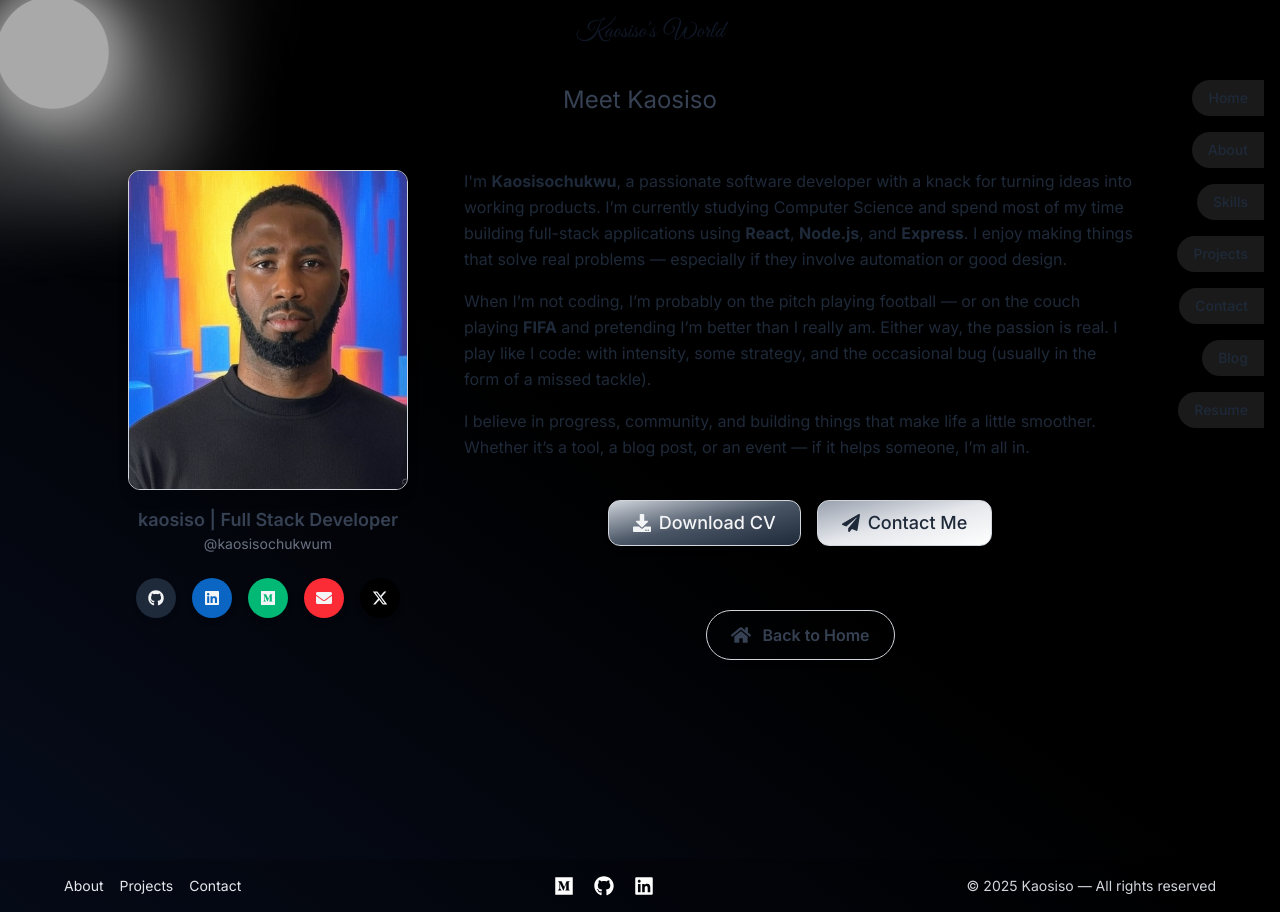
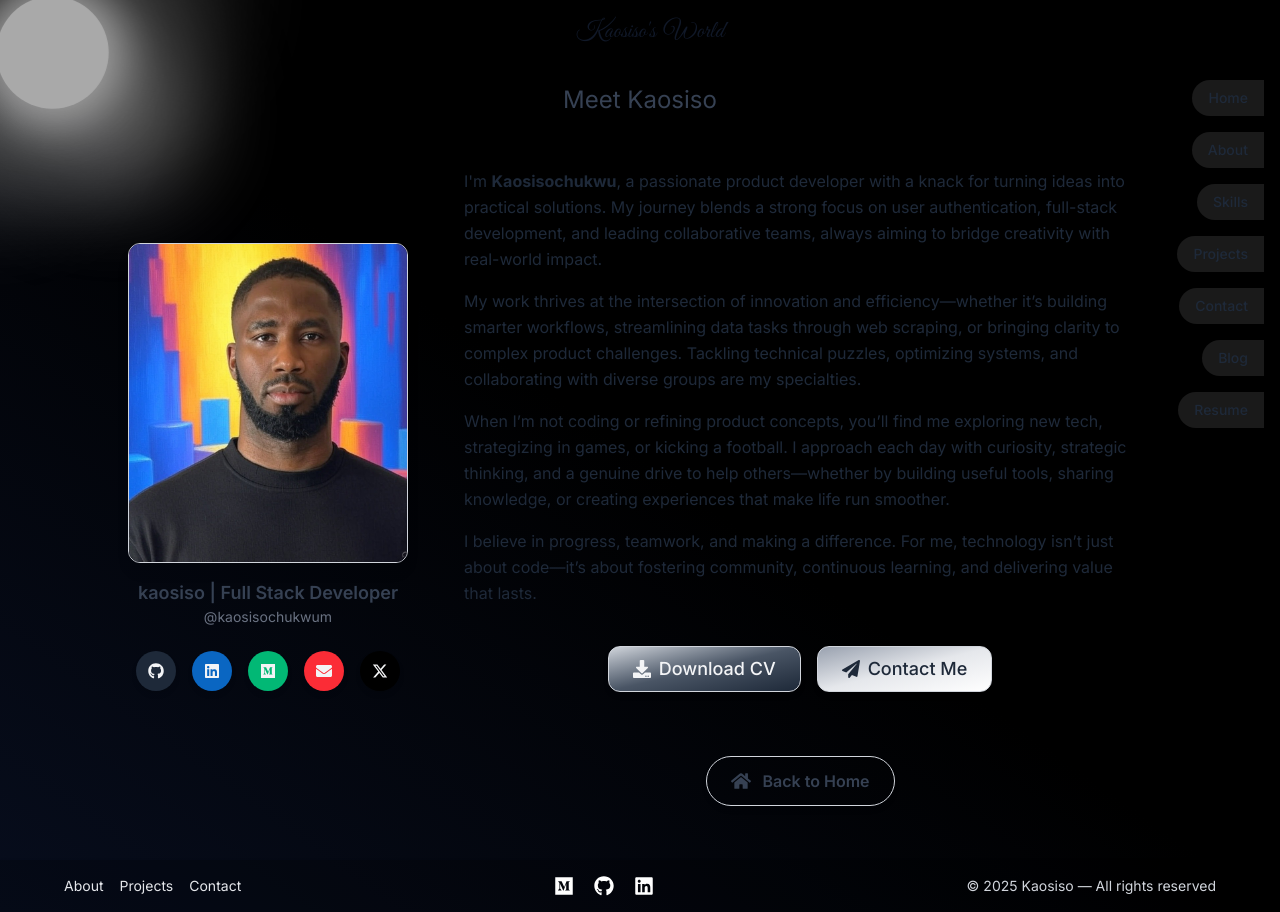
Before and after one commit to kaosiso/kaosiso, a React (Vite) app: page /about in a window 1280 px wide. Built offline with nearby package versions, Linux system fonts and the light colour scheme; a web font is replaced by a local one.

Commit message:
fixed a broken link

```diff
--- a/package.json
+++ b/package.json
@@ -17,6 +17,7 @@
     "react": "^19.1.0",
     "react-dom": "^19.1.0",
     "react-icons": "^5.5.0",
+    "react-responsive": "^10.0.1",
     "react-router-dom": "^7.6.3",
     "tailwindcss": "^4.1.11"
   },
--- a/src/components/AboutText.jsx
+++ b/src/components/AboutText.jsx
@@ -10,27 +10,33 @@ const AboutText = () => {
       className="max-w-3xl mx-auto mt-10 text-base leading-relaxed text-gray-800 px-4"
     >
       <p className="mb-4">
-        I'm <strong>Kaosisochukwu</strong>, a passionate
-        software developer with a knack for turning ideas into working products.
-        I’m currently studying Computer Science and spend most of my time
-        building full-stack applications using <strong>React</strong>,{" "}
-        <strong>Node.js</strong>, and <strong>Express</strong>. I enjoy making
-        things that solve real problems — especially if they involve automation
-        or good design.
+        I'm <strong>Kaosisochukwu</strong>, a passionate product developer with
+        a knack for turning ideas into practical solutions. My journey blends a
+        strong focus on user authentication, full-stack development, and leading
+        collaborative teams, always aiming to bridge creativity with real-world
+        impact.
       </p>
 
       <p className="mb-4">
-        When I’m not coding, I’m probably on the pitch playing football — or on
-        the couch playing <strong>FIFA</strong> and pretending I’m better than I
-        really am. Either way, the passion is real. I play like I code: with
-        intensity, some strategy, and the occasional bug (usually in the form of
-        a missed tackle).
+        My work thrives at the intersection of innovation and efficiency—whether
+        it’s building smarter workflows, streamlining data tasks through web
+        scraping, or bringing clarity to complex product challenges. Tackling
+        technical puzzles, optimizing systems, and collaborating with diverse
+        groups are my specialties.
+      </p>
+
+      <p className="mb-4">
+        When I’m not coding or refining product concepts, you’ll find me
+        exploring new tech, strategizing in games, or kicking a football. I
+        approach each day with curiosity, strategic thinking, and a genuine
+        drive to help others—whether by building useful tools, sharing
+        knowledge, or creating experiences that make life run smoother.
       </p>
 
       <p>
-        I believe in progress, community, and building things that make life a
-        little smoother. Whether it’s a tool, a blog post, or an event — if it
-        helps someone, I’m all in.
+        I believe in progress, teamwork, and making a difference. For me,
+        technology isn’t just about code—it’s about fostering community,
+        continuous learning, and delivering value that lasts.
       </p>
     </motion.div>
   );
--- a/src/components/ProjectCard.jsx
+++ b/src/components/ProjectCard.jsx
@@ -1,4 +1,5 @@
 import React, { useState, useEffect } from "react";
+import { useMediaQuery } from "react-responsive";
 
 const useTypewriter = (text, speed = 50, active) => {
   const [displayedText, setDisplayedText] = useState("");
@@ -24,6 +25,8 @@ const useTypewriter = (text, speed = 50, active) => {
 
 const ProjectCard = ({ project }) => {
   const [isHovered, setIsHovered] = useState(false);
+  // Detect if device is phone (below 640px)
+  const isPhone = useMediaQuery({ maxWidth: 639 });
 
   // Typing effect only active on description when hovered
   const typedDescription = useTypewriter(
@@ -32,12 +35,17 @@ const ProjectCard = ({ project }) => {
     isHovered
   );
 
+  // Shared styles, adjusted by screen size:
+  const baseClass =
+    "relative rounded-lg overflow-hidden shadow-md border border-gray-300 bg-transparent cursor-pointer";
+  const phoneViewClass = "max-w-sm min-h-[300px]";
+  const laptopViewClass = "max-w-md min-h-[300px]";
+
   return (
     <div
-      className="relative max-w-sm rounded-lg overflow-hidden shadow-md border border-gray-300 bg-transparent cursor-pointer"
+      className={`${baseClass} ${isPhone ? phoneViewClass : laptopViewClass}`}
       onMouseEnter={() => setIsHovered(true)}
       onMouseLeave={() => setIsHovered(false)}
-      style={{ minHeight: "300px" }}
     >
       {/* Show "Show Details" normally when NOT hovered (no typing animation) */}
       {!isHovered && (
@@ -85,7 +93,7 @@ const ProjectCard = ({ project }) => {
                   rel="noopener noreferrer"
                   className="text-gray-800 text-sm bg-gray-300 px-2 py-1 border border-black rounded-2xl hover:bg-gray-800 hover:text-gray-200"
                 >
-                   Demo
+                  Demo
                 </a>
               )}
             </div>
--- a/src/components/TopLeftBox.jsx
+++ b/src/components/TopLeftBox.jsx
@@ -37,9 +37,9 @@ const TopLeftBox = ({ mouseOffset, navigate }) => {
         <img
           src={kaosiso}
           alt="Kaosiso"
-          className="w-full h-full object-cover opacity-30"
+          className="w-full h-full object-cover"
         />
-        <div className="absolute inset-0 bg-gradient-to-br from-[#FAFAFA] via-[#b9bbc0] to-[#5f646d] opacity-60" />
+        <div className="absolute inset-0 bg-gradient-to-br from-[#FAFAFA] via-[#b9bbc0] to-[#5f646d] " />
       </div>
 
       {/* Scrolling AboutText content */}
--- a/src/components/TopRightBox.jsx
+++ b/src/components/TopRightBox.jsx
@@ -17,7 +17,7 @@ const TopRightBox = ({ mouseOffset }) => {
         <img
           src={skill}
           alt="Skills background"
-          className="w-full h-full object-cover opacity-30"
+          className="w-full h-full object-cover "
         />
         <div className="absolute inset-0 bg-transparent opacity-60" />
       </div>
--- a/src/components/bottomLeftBox.jsx
+++ b/src/components/bottomLeftBox.jsx
@@ -35,8 +35,8 @@ const BottomLeftBox = ({ mouseOffset, navigate }) => {
       <div className="boxtitle absolute bottom-2 left-1/2 transform -translate-x-1/2 bg-white/10 px-3 py-1 rounded-md">
         <motion.span
           className="text-black text-sm sm:text-base font-medium"
-          initial={{ opacity: 0, y: 10 }}
-          animate={{ opacity: 1, y: 0 }}
+          initial={{ opacity: 0, y: 0 }}
+          animate={{ opacity: 0, y: 0 }}
           transition={{ duration: 0.8 }}
         >
           Projects
--- a/src/pages/MainPage.jsx
+++ b/src/pages/MainPage.jsx
@@ -9,7 +9,7 @@ import kaosiso from "../assets/kaosiso.jpg";
 // Boxes
 import TopLeftBox from "../components/TopLeftBox";
 import TopRightBox from "../components/TopRightBox";
-import BottomLeftBox from "../components/BottomLeftBox";
+import BottomLeftBox from "../components/bottomLeftBox";
 import BottomRightBox from "../components/BottomRightBox";
 
 const ImageCarousel = () => {
@@ -59,14 +59,17 @@ const MainPage = () => {
 
   return (
     <div className="font-sans scrollbar-none min-h-screen w-full overflow-hidden relative mt-5">
-      {/* Mobile Image Carousel */}
+      {/* Mobile & iPad Image Carousel */}
+
       <motion.div
         initial={{ opacity: 0 }}
         animate={{ opacity: 1 }}
         transition={{ duration: 1.5, ease: "easeOut" }}
-        className="block sm:hidden w-full h-[420px] px-4 pt-4  pb-1 z-30 relative"
+        className=" lg:hidden px-4 pt-4 pb-1 z-30 relative flex justify-center"
       >
-        <ImageCarousel />
+        <div className="w-full h-[420px] sm:w-[90%] md:w-[70%] md:h-[500px] rounded-xl overflow-hidden">
+          <ImageCarousel />
+        </div>
       </motion.div>
 
       {/* Desktop Floating Image Carousel */}
@@ -74,7 +77,7 @@ const MainPage = () => {
         initial={{ opacity: 0 }}
         animate={{ opacity: 1 }}
         transition={{ duration: 1.5, ease: "easeOut", delay: 0.2 }}
-        className="hidden sm:flex absolute inset-0 justify-center items-center z-10 pointer-events-none"
+        className="hidden lg:flex absolute inset-0 justify-center items-center z-10 pointer-events-none"
       >
         <div className="w-[60vw] h-[60vh] max-w-[400px]">
           <ImageCarousel />
@@ -95,7 +98,8 @@ const MainPage = () => {
           <BottomRightBox mouseOffset={mouseOffset} navigate={navigate} />
         </motion.div>
       )}
-      {/* Large Scrolling "Full Stack Developer" Banner */}
+
+      {/* Scrolling "Full Stack Developer" Banner */}
       <motion.div
         initial={{ x: "100%" }}
         animate={{ x: "-100%" }}
@@ -104,13 +108,12 @@ const MainPage = () => {
           duration: 30,
           ease: "linear",
         }}
-        className="absolute bottom-0 w-full z-40 bg-transparent py-10"
+        className="w-full bg-transparent py-8 mt-4"
       >
         <p className="text-5xl sm:text-6xl font-extrabold text-gray-700 text-center tracking-wider whitespace-nowrap uppercase">
           Full Stack Developer •
         </p>
       </motion.div>
-
     </div>
   );
 };
```
Also changed, not shown: 1 other file (tests, documents, lock files or other folders).
